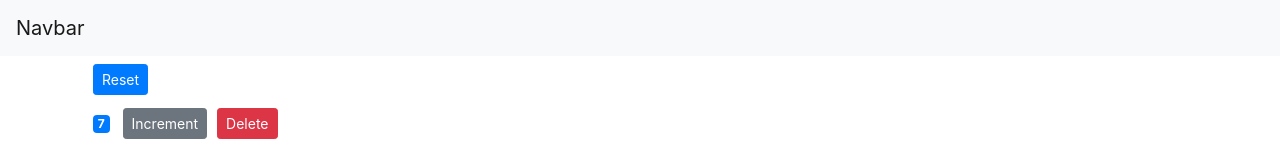
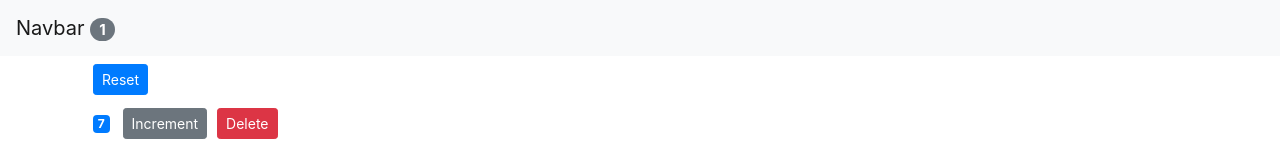
Before and after one commit to DilshanUdawaththa/Counter-App-ReactJS, a React (Create React App) app: page / in a window 1280 px wide. Shown: the top 147 px of the page. Built offline with nearby package versions, Linux system fonts and the light colour scheme.

Commit message:
totalCount on NavBar is working

```diff
--- a/src/App.js
+++ b/src/App.js
@@ -36,7 +36,7 @@ class App extends Component {
   render() {
     return (
       <>
-        <NavBar />
+        <NavBar totalCount={this.state.counters.filter(c => c.value > 0).length} />
         <div className="container">
           <Counters counters={this.state.counters} onReset={this.handleReset} onIncrement={this.handleIncrement} onDelete={this.handleDelete}/>
           <Movies />
--- a/src/components/navbar.jsx
+++ b/src/components/navbar.jsx
@@ -6,7 +6,8 @@ class NavBar extends Component {
     return (
       <nav className="navbar navbar-light bg-light">
         <a className="navbar-brand" href="www.google.com">
-          Navbar
+          Navbar{" "}
+          <span className="badge badge-pill badge-secondary">{this.props.totalCount}</span>
         </a>
       </nav>
     );
```
